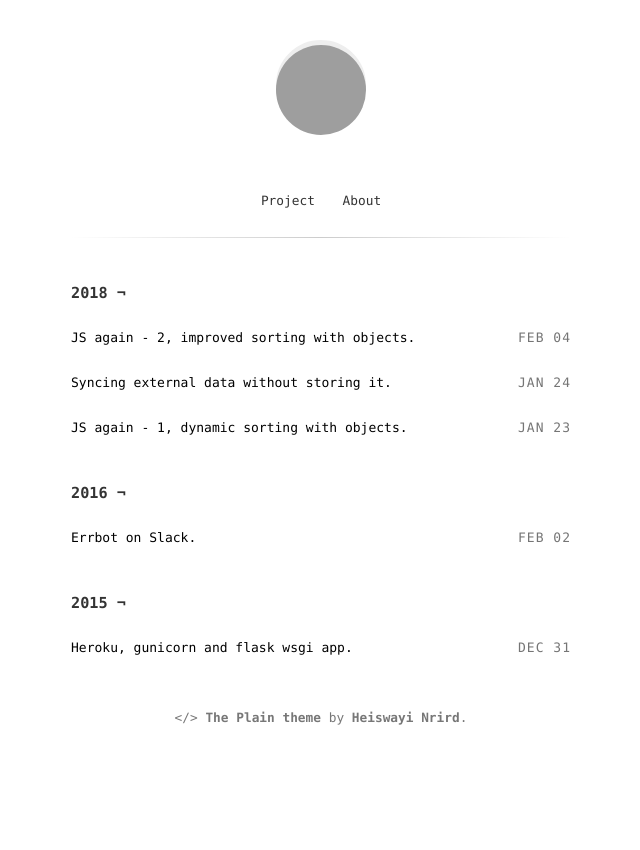
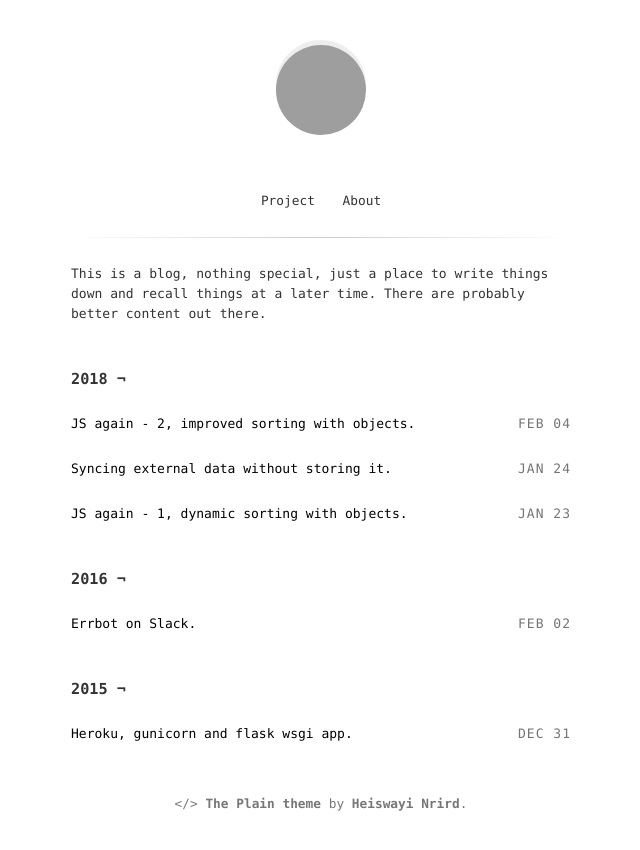
Before and after one commit to wenn/wenn.me, a Jekyll site: the page built from index.html, in a window 1280 px wide, cut to the strip 0-850 px from the top of the page. Shown: the whole strip, without its empty margins (319-959 px from the left). Built offline with Jekyll 4.4.1, drawn with Linux system fonts in a browser that asks for light colours; grey boxes are pictures that could not be loaded.

Commit message:
add description to index page

```diff
--- a/index.html
+++ b/index.html
@@ -3,6 +3,7 @@ layout: default
 ---
 
 <section>
+    This is a blog, nothing special, just a place to write things down and recall things at a later time. There are probably better content out there.
 
     {% for post in site.posts %}
         {% unless post.next %}
```
